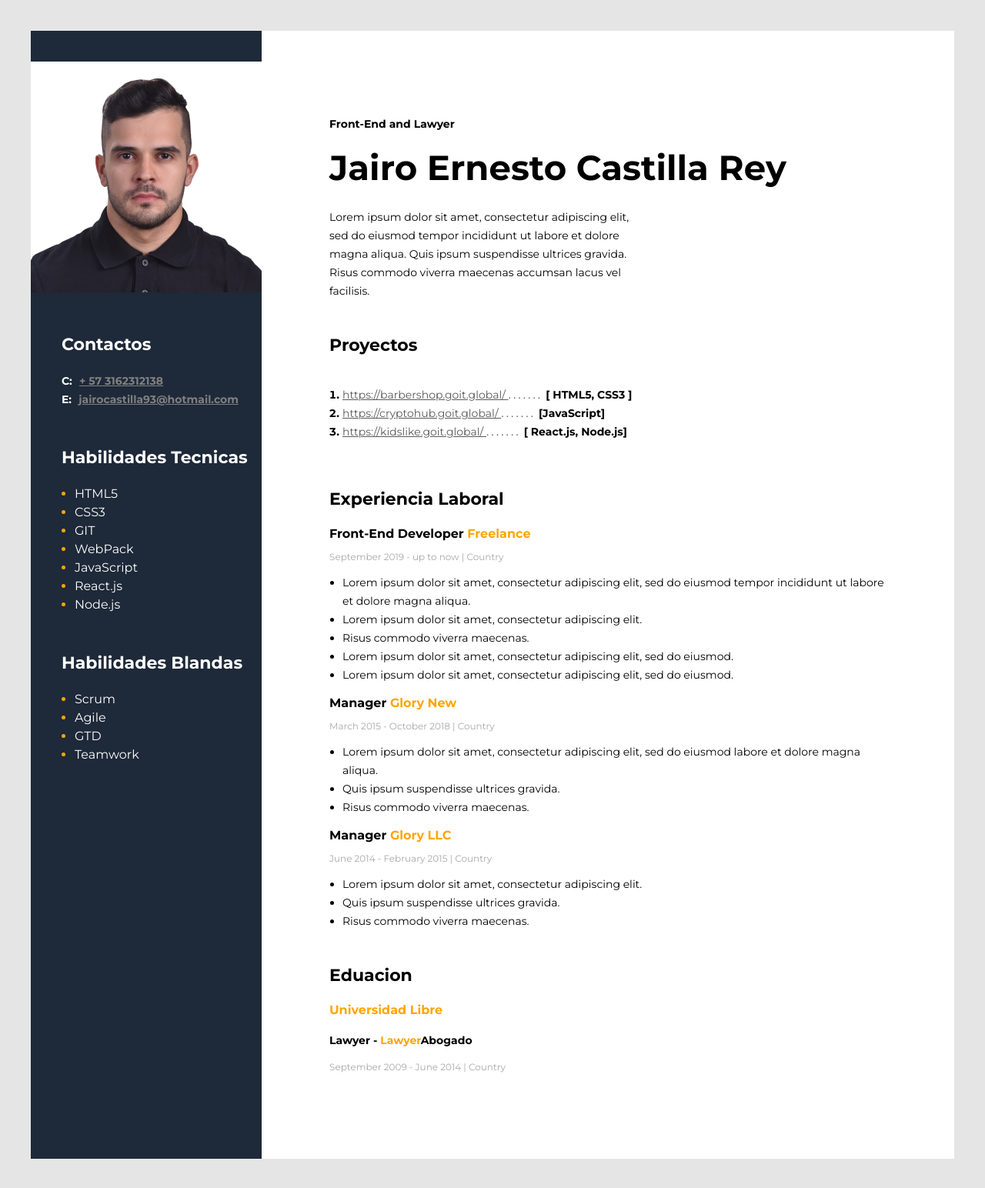
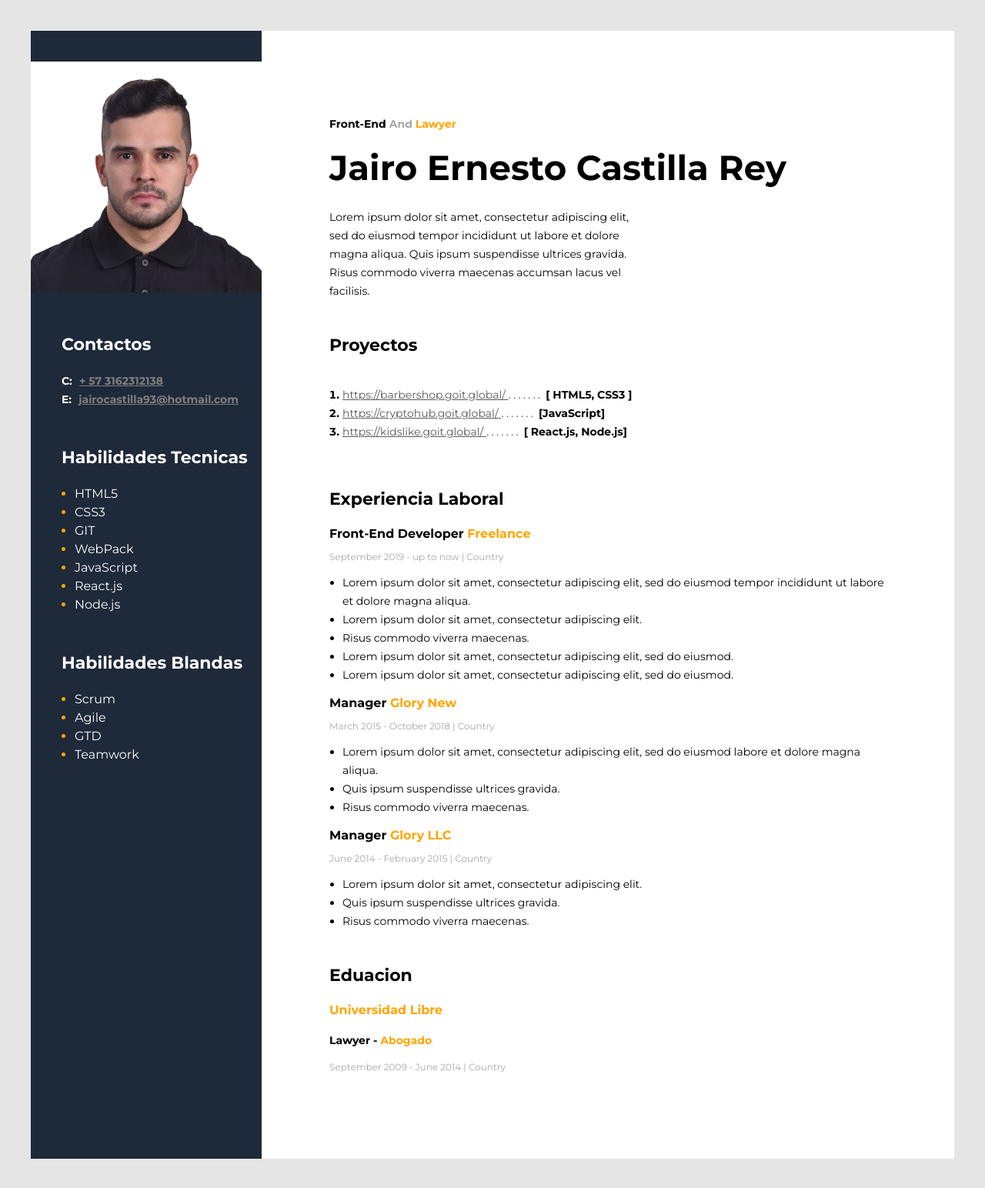
Before and after one commit to jecr11/Curriculum-Vitae, a plain HTML site: page PrProyecto Goit/index.html in a window 1280 px wide. Shown: the whole page at 77% size. Drawn offline with Linux system fonts and the light colour scheme.

Commit message:
Actualizacion

```diff
--- a/PrProyecto Goit/css/styles.css
+++ b/PrProyecto Goit/css/styles.css
@@ -8,7 +8,7 @@ li{
     line-height: 24px;
 }
 
-
+.tit{ color:#A8A8A8}
 .contenedor-principal{
     width: 1200px;
     margin:40px auto;
--- a/PrProyecto Goit/index.html
+++ b/PrProyecto Goit/index.html
@@ -16,7 +16,7 @@
                     <!--Descripcion-->
                     <div class="descripcion">
 
-                    <h2 class="profesion-descripcion"> Front-End  and Lawyer </h2>
+                    <h2 class="profesion-descripcion"> Front-End <span class="tit">And</span> <span class="texto-naranja"> Lawyer </span> </h2>
                     <h1 class="nombre"> Jairo Ernesto Castilla Rey</h1>
                     <p class="texto-descripcion">
                         Lorem ipsum dolor sit amet, consectetur adipiscing elit, sed do eiusmod tempor incididunt ut labore et dolore magna aliqua. Quis ipsum suspendisse ultrices gravida. Risus commodo viverra maecenas accumsan lacus vel facilisis.
@@ -90,8 +90,8 @@
                 <!--Educacion-->
                 <div class="educacion">
                     <h3 class="titulo-seccion-principal">Eduacion</h3>
-                    <h4 class="texto-naranja"> <span class="letra-educacion">Universidad Libre </span></h4>
-                    <h4 class="titulo-obtenido">Lawyer - <span class="texto-naranja"> Lawyer</span>Abogado</h4>
+                    <h4 class="texto-naranja"> <span class="letra-educacion"> Universidad Libre </span></h4>
+                    <h4 class="titulo-obtenido"> Lawyer - <span class="texto-naranja"> Abogado</span></h4>
                     <p class="periodo-empresa">
                         September 2009 - June 2014   |   Country
                     </p>
```
